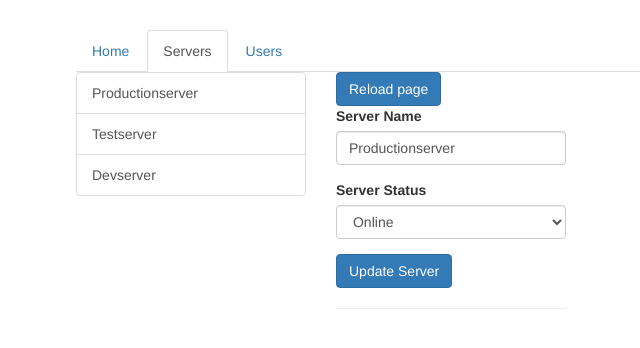
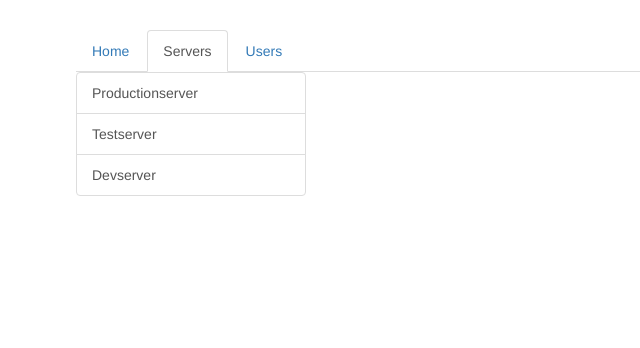
Before and after one commit to pandacreep/angular-complete-learn, an Angular app: page /servers in a window 1280 px wide. Shown: the top 348 px of the page, without its empty margins (189-829 px from the left). Built offline with nearby package versions, Linux system fonts and the light colour scheme.

Commit message:
Setting up Child (Nested) Routes

```diff
--- a/src/app/servers/servers.component.html
+++ b/src/app/servers/servers.component.html
@@ -13,9 +13,10 @@
     </div>
   </div>
   <div class="col-xs-12 col-sm-4">
-    <button class="btn btn-primary" (click)="onReload()">Reload page</button>
+    <router-outlet></router-outlet>
+    <!-- <button class="btn btn-primary" (click)="onReload()">Reload page</button>
     <app-edit-server></app-edit-server>
-    <hr>
+    <hr> -->
     <!-- <app-server></app-server> -->
-  </div>
+  <!-- </div> -->
 </div>
--- a/src/app/users/users.component.html
+++ b/src/app/users/users.component.html
@@ -11,6 +11,7 @@
     </div>
   </div>
   <div class="col-xs-12 col-sm-4">
-    <app-user></app-user>
+    <router-outlet></router-outlet>
+    <!-- <app-user></app-user> -->
   </div>
 </div>
```
Also changed, not shown: src/app/app.module.ts (+10 -6 lines).
